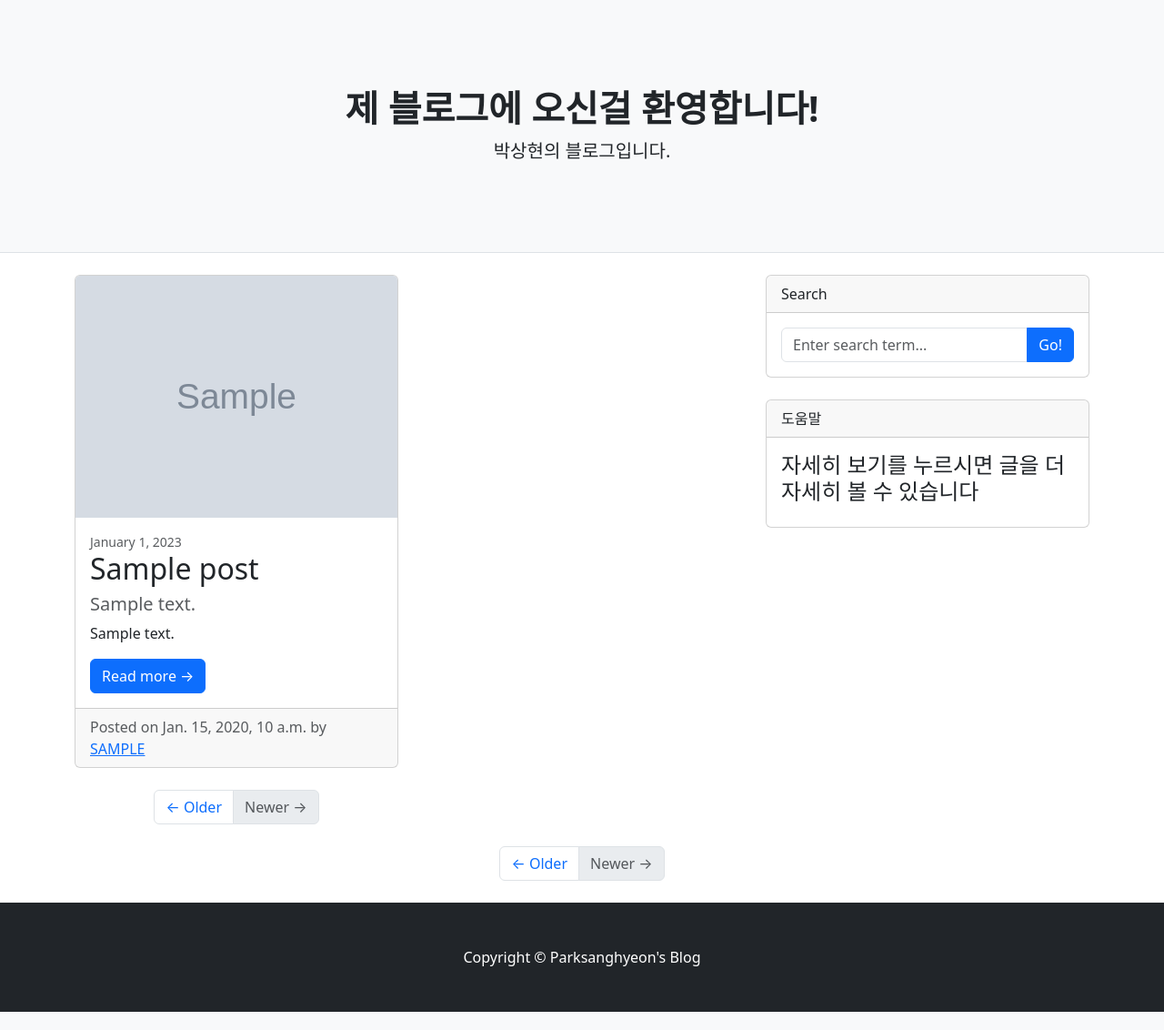
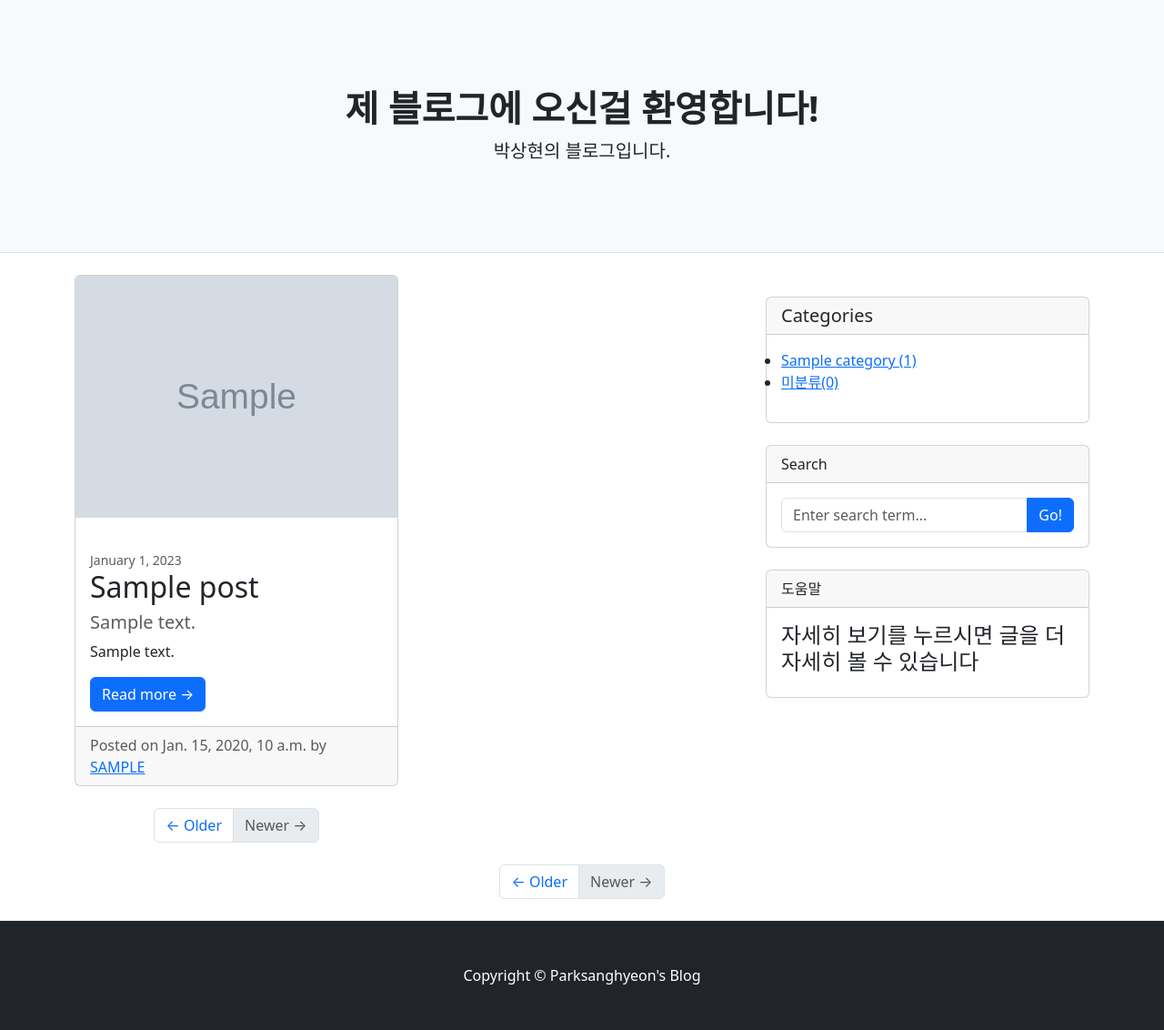
Before and after one commit to 201920962parksanghyeon/do_iit_django_a_to_z, a Django app: page /blog/ in a window 1280 px wide. Shown: the part 57-1189 px from the top of the page at 91% size. Run offline with Django 4.2, Linux system fonts and the light colour scheme; tables that the repository leaves empty hold one stand-in row (values such as "Sample post"); grey boxes marked "Sample" are stand-in pictures; some libraries are stand-ins or nearby versions.

Commit message:
포스트 목록 페이지에 카테고리 기능 추가하기

```diff
--- a/blog/models.py
+++ b/blog/models.py
@@ -1,6 +1,17 @@
 from django.db import models
 from django.contrib.auth.models import User
 import os
+
+
+class Category(models.Model):
+    name = models.CharField(max_length=50, unique=True)
+    slug = models.SlugField(max_length=200, unique=True, allow_unicode=True)
+
+    def __str__(self):
+        return self.name
+
+    class Meta:
+        verbose_name_plural = 'Categories'
 
 class Post(models.Model):
     title = models.CharField(max_length=30)
@@ -14,6 +25,8 @@
     updated_at = models.DateTimeField(auto_now=True)
 
     author = models.ForeignKey(User, null=True, on_delete=models.SET_NULL)
+
+    category = models.ForeignKey(Category, null=True, blank=True, on_delete=models.SET_NULL)
 # Create your models here.
     def __str__(self):
       return f'[{self.pk}]{self.title} :: {self.author}'
--- a/blog/templates/blog/base.html
+++ b/blog/templates/blog/base.html
@@ -31,6 +31,25 @@
             </div>
                             <div class="col-lg-4">
                     <!-- Search widget-->
+                    <!-- Categories Widget -->
+                    <div class="card my-4" id="categories-card">
+                        <h5 class="card-header">Categories</h5>
+                        <div class="card-body">
+                            <div class="row">
+                                <ul>
+                                    {% for category in categories %}
+                                    <li>
+                                        <a href="{{ category.get_absolute_url }}">{{ category }} ({{ category.post_set.count }})</a>
+                                    </li>
+                                    {% endfor %}
+                                    <li>
+                                        <a href="/blog/category/no_category/">미분류({{ no_category_post_count }})</a>
+                                    </li>
+                                    </li>
+                                </ul>
+                            </div>
+                        </div>
+                    </div>
                     <div class="card mb-4">
                         <div class="card-header">Search</div>
                         <div class="card-body">
--- a/blog/templates/blog/post_list.html
+++ b/blog/templates/blog/post_list.html
@@ -3,13 +3,18 @@
                            {% if post_list.exists %}
                             {% for p in post_list %}
                             <!-- Blog post-->
-                            <div class="card mb-4">
+                            <div class="card mb-4" id="post-{{ p.pk }}">
                               {% if p.head_image %}
                                 <img class="card-img-top" src="{{ p.head_image.url }}" alt="{{ p }} head image">
                               {% else %}
                                   <img class="card-img-top" src="https://picsum.photos/800/200" alt="random_image">
                                 {% endif %}
                                 <div class="card-body">
+                                {% if p.category %}
+                                    <span class="badge badge-secondary float-right">{{ p.category }}</span>
+                                {% else %}
+                                    <span class="badge badge-secondary float-right">미분류</span>
+                                {% endif %}
                                     <div class="small text-muted">January 1, 2023</div>
                                     <h2 class="card-title">{{ p.title }}</h2>
                                     {% if p.hook_text %}
--- a/blog/views.py
+++ b/blog/views.py
@@ -1,11 +1,18 @@
 from django.views.generic import ListView, DetailView
-from .models import Post
+from .models import Post, Category
 
 
 class PostList(ListView):
     model = Post
     ordering = '-pk'
 
+
+    def get_context_data(self, **kwargs):
+        context = super(PostList, self).get_context_data()
+        context['categories'] = Category.objects.all()
+        context['no_category_post_count'] = Post.objects.filter(category=None).count()
+        return context
+
 class PostDetail(DetailView):
     model = Post
 # Create your views here.
--- a/do_it_django_prj/settings.py
+++ b/do_it_django_prj/settings.py
@@ -26,6 +26,7 @@
     "django.contrib.sessions",
     "django.contrib.messages",
     "django.contrib.staticfiles",
+    "django_extensions",
     "blog",
     "single_pages",
 ]
```
Also changed, not shown: blog/admin.py (+7 -1 lines), blog/tests.py (+21 -1 lines).
